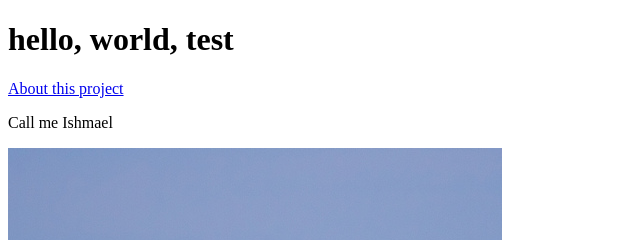
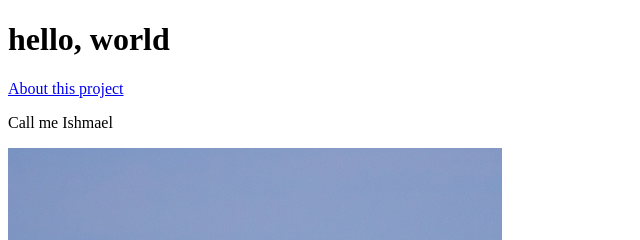
Before and after one commit to schwartzh2017/website, a plain HTML site: page index.html in a window 1280 px wide. Shown: the top 240 px of the page, 0-640 px from the left. Drawn offline with Linux system fonts and the light colour scheme.

Commit message:
finish test

```diff
--- a/index.html
+++ b/index.html
@@ -4,7 +4,7 @@
         <title>A whale of a greeting</title>
     </head>
     <body>
-        <h1>hello, world, test</h1>
+        <h1>hello, world</h1>
         <a href="about.html">About this project</a>
         <p>Call me Ishmael</p>
         <a href="https://www.flickr.com/photos/28883788@N04/10097824543"><img src="images/breaching_whale.jpg" alt="Breaching Whale"/></a>
```
